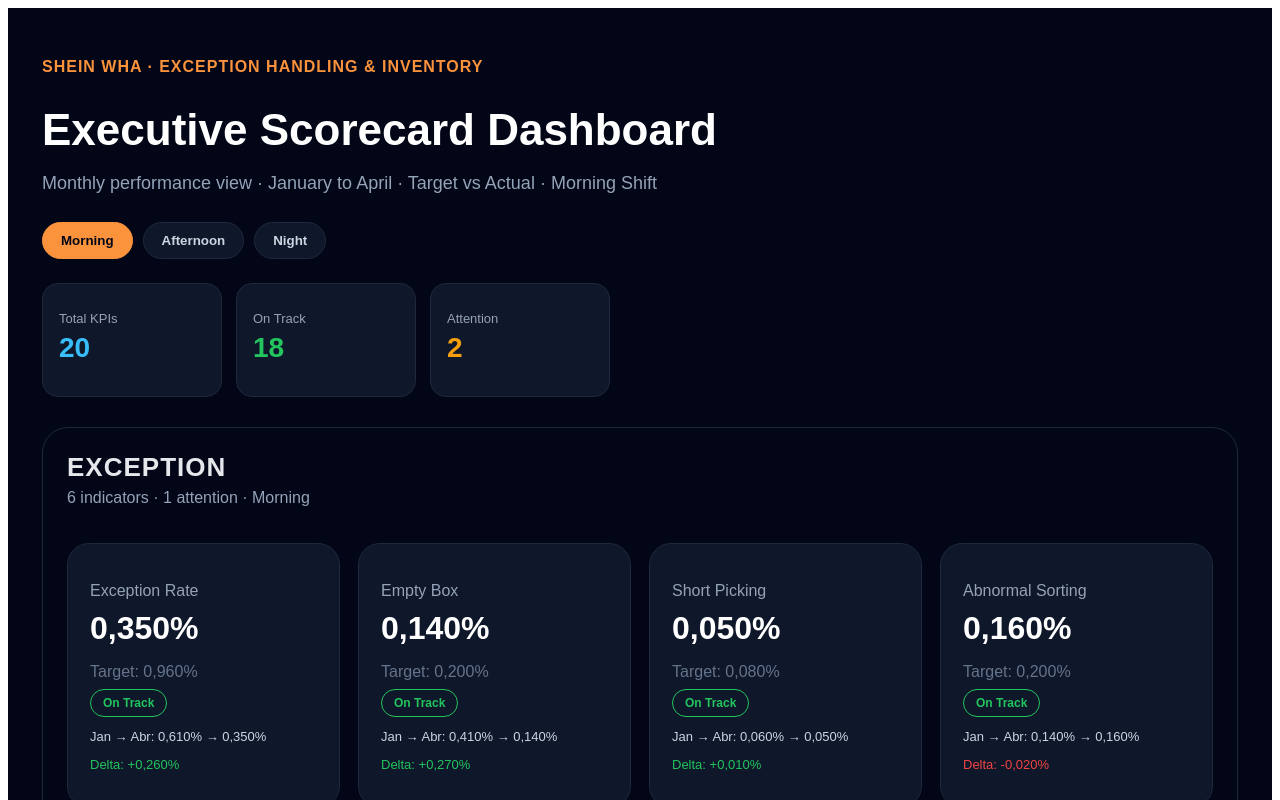
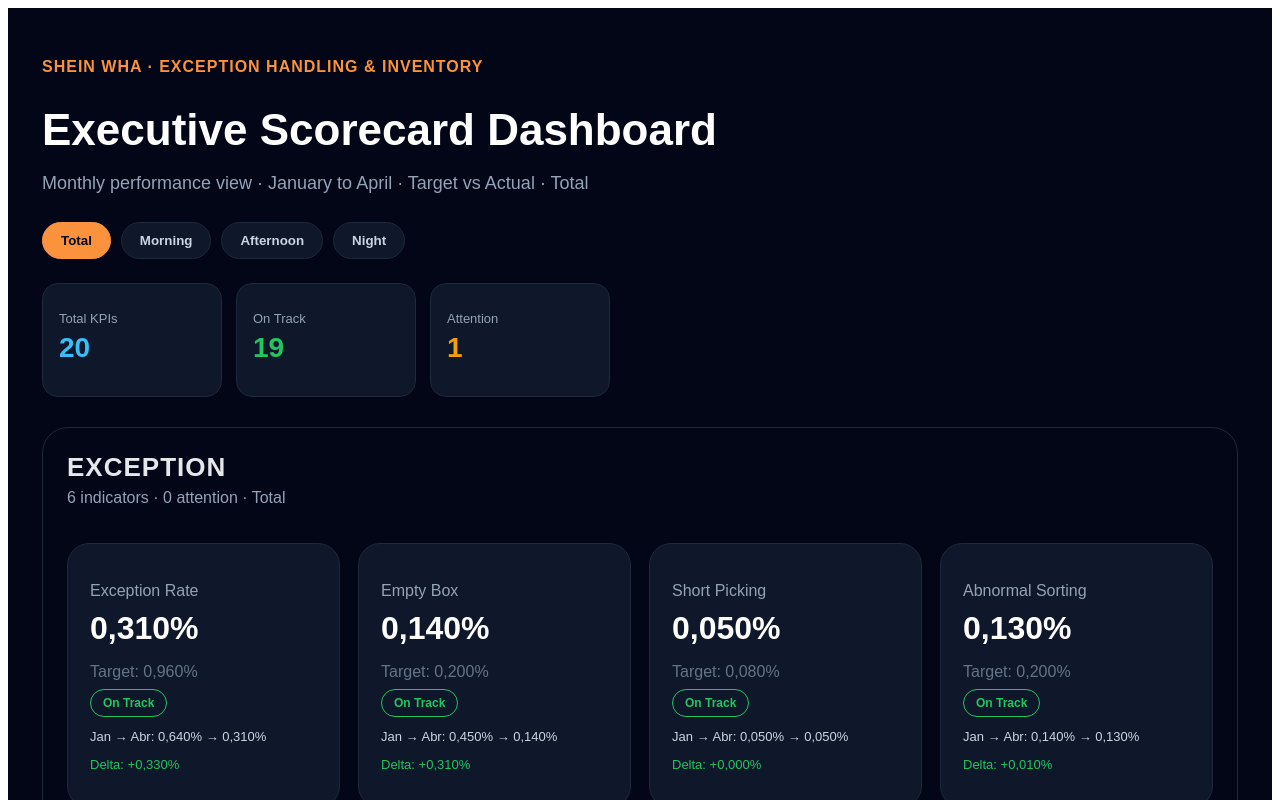
Before and after one commit to gabrielmedinaleite-hue/exception-handling-dashboard, a Next.js app: page / in a window 1280 px wide. Shown: the top 800 px of the page. Built offline with nearby package versions, Linux system fonts and the light colour scheme.

Commit message:
Update page.js

```diff
--- a/app/page.js
+++ b/app/page.js
@@ -1,6 +1,15 @@
 "use client";
 
 import { useState } from "react";
+import {
+  ResponsiveContainer,
+  LineChart,
+  Line,
+  XAxis,
+  YAxis,
+  CartesianGrid,
+  Tooltip,
+} from "recharts";
 
 const baseKpis = [
   {
@@ -10,12 +19,12 @@ const baseKpis = [
     target: 0.095,
     direction: "lower",
     shifts: {
+      Total: { jan: 0.108, feb: 0.003, mar: 0.001, apr: 0.001, value: 0.001 },
       Morning: { jan: 0.108, feb: 0.003, mar: 0.001, apr: 0.001, value: 0.001 },
       Afternoon: { jan: 0.108, feb: 0.003, mar: 0.001, apr: 0.001, value: 0.001 },
       Night: { jan: 0.108, feb: 0.003, mar: 0.001, apr: 0.001, value: 0.001 },
     },
   },
-
   {
     title: "Exception Rate",
     cluster: "EXCEPTION",
@@ -23,6 +32,7 @@ const baseKpis = [
     target: 0.96,
     direction: "lower",
     shifts: {
+      Total: { jan: 0.64, feb: 0.41, mar: 0.47, apr: 0.31, value: 0.31 },
       Morning: { jan: 0.61, feb: 0.44, mar: 0.67, apr: 0.35, value: 0.35 },
       Afternoon: { jan: 0.67, feb: 0.38, mar: 0.37, apr: 0.30, value: 0.30 },
       Night: { jan: 0.63, feb: 0.40, mar: 0.44, apr: 0.30, value: 0.30 },
@@ -35,6 +45,7 @@ const baseKpis = [
     target: 0.20,
     direction: "lower",
     shifts: {
+      Total: { jan: 0.45, feb: 0.27, mar: 0.26, apr: 0.14, value: 0.14 },
       Morning: { jan: 0.41, feb: 0.28, mar: 0.39, apr: 0.14, value: 0.14 },
       Afternoon: { jan: 0.47, feb: 0.28, mar: 0.21, apr: 0.14, value: 0.14 },
       Night: { jan: 0.45, feb: 0.25, mar: 0.23, apr: 0.14, value: 0.14 },
@@ -47,6 +58,7 @@ const baseKpis = [
     target: 0.08,
     direction: "lower",
     shifts: {
+      Total: { jan: 0.05, feb: 0.03, mar: 0.06, apr: 0.05, value: 0.05 },
       Morning: { jan: 0.06, feb: 0.03, mar: 0.07, apr: 0.05, value: 0.05 },
       Afternoon: { jan: 0.05, feb: 0.03, mar: 0.06, apr: 0.05, value: 0.05 },
       Night: { jan: 0.04, feb: 0.04, mar: 0.04, apr: 0.04, value: 0.04 },
@@ -59,6 +71,7 @@ const baseKpis = [
     target: 0.20,
     direction: "lower",
     shifts: {
+      Total: { jan: 0.14, feb: 0.10, mar: 0.15, apr: 0.13, value: 0.13 },
       Morning: { jan: 0.14, feb: 0.13, mar: 0.21, apr: 0.16, value: 0.16 },
       Afternoon: { jan: 0.15, feb: 0.07, mar: 0.11, apr: 0.10, value: 0.10 },
       Night: { jan: 0.14, feb: 0.11, mar: 0.16, apr: 0.12, value: 0.12 },
@@ -68,12 +81,13 @@ const baseKpis = [
     title: "Abnormal Shelving",
     cluster: "EXCEPTION",
     area: "Packing",
-    target: 2.00,
+    target: 2.0,
     direction: "lower",
     shifts: {
+      Total: { jan: 1.27, feb: 1.23, mar: 1.61, apr: 1.72, value: 1.72 },
       Morning: { jan: 1.48, feb: 1.24, mar: 1.95, apr: 2.07, value: 2.07 },
       Afternoon: { jan: 1.47, feb: 1.29, mar: 1.73, apr: 1.92, value: 1.92 },
-      Night: { jan: 0.90, feb: 1.15, mar: 1.16, apr: 1.16, value: 1.16 },
+      Night: { jan: 0.9, feb: 1.15, mar: 1.16, apr: 1.16, value: 1.16 },
     },
   },
   {
@@ -83,6 +97,7 @@ const baseKpis = [
     target: 0.05,
     direction: "lower",
     shifts: {
+      Total: { jan: 0.041, feb: 0.025, mar: 0.034, apr: 0.04, value: 0.04 },
       Morning: { jan: 0.05, feb: 0.03, mar: 0.04, apr: 0.03, value: 0.03 },
       Afternoon: { jan: 0.04, feb: 0.03, mar: 0.04, apr: 0.04, value: 0.04 },
       Night: { jan: 0.04, feb: 0.02, mar: 0.03, apr: 0.03, value: 0.03 },
@@ -96,6 +111,7 @@ const baseKpis = [
     target: 0.15,
     direction: "lower",
     shifts: {
+      Total: { jan: 0.04, feb: 0.02, mar: 0.03, apr: 0.04, value: 0.04 },
       Morning: { jan: 0.09, feb: 0.01, mar: 0.03, apr: 0.03, value: 0.03 },
       Afternoon: { jan: 0.02, feb: 0.01, mar: 0.03, apr: 0.03, value: 0.03 },
       Night: { jan: 0.03, feb: 0.03, mar: 0.04, apr: 0.05, value: 0.05 },
@@ -108,18 +124,20 @@ const baseKpis = [
     target: 0.085,
     direction: "lower",
     shifts: {
-      Morning: { jan: 0.01, feb: 0.00, mar: 0.00, apr: 0.01, value: 0.01 },
+      Total: { jan: 0.01, feb: 0.0, mar: 0.01, apr: 0.01, value: 0.01 },
+      Morning: { jan: 0.01, feb: 0.0, mar: 0.0, apr: 0.01, value: 0.01 },
       Afternoon: { jan: 0.01, feb: 0.01, mar: 0.01, apr: 0.02, value: 0.02 },
-      Night: { jan: 0.01, feb: 0.00, mar: 0.00, apr: 0.01, value: 0.01 },
+      Night: { jan: 0.01, feb: 0.0, mar: 0.0, apr: 0.01, value: 0.01 },
     },
   },
   {
     title: "Missing Shipping",
     cluster: "HANDOVER",
     area: "Handover",
-    target: 0.10,
+    target: 0.1,
     direction: "lower",
     shifts: {
+      Total: { jan: 0.17, feb: 0.078, mar: 0.04, apr: 0.04, value: 0.04 },
       Morning: { jan: 0.04, feb: 0.06, mar: 0.05, apr: 0.03, value: 0.03 },
       Afternoon: { jan: 0.32, feb: 0.09, mar: 0.02, apr: 0.02, value: 0.02 },
       Night: { jan: 0.16, feb: 0.08, mar: 0.05, apr: 0.06, value: 0.06 },
@@ -133,30 +151,33 @@ const baseKpis = [
     target: 0.53,
     direction: "lower",
     shifts: {
+      Total: { jan: 0.21, feb: 0.24, mar: 0.36, apr: 0.27, value: 0.27 },
       Morning: { jan: 0.23, feb: 0.27, mar: 0.46, apr: 0.26, value: 0.26 },
-      Afternoon: { jan: 0.22, feb: 0.20, mar: 0.24, apr: 0.22, value: 0.22 },
-      Night: { jan: 0.22, feb: 0.24, mar: 0.40, apr: 0.32, value: 0.32 },
+      Afternoon: { jan: 0.22, feb: 0.2, mar: 0.24, apr: 0.22, value: 0.22 },
+      Night: { jan: 0.22, feb: 0.24, mar: 0.4, apr: 0.32, value: 0.32 },
     },
   },
   {
     title: "Package Cancellation Rate",
     cluster: "LOST",
     area: "Cancellation",
-    target: 0.10,
+    target: 0.1,
     direction: "lower",
     shifts: {
-      Morning: { jan: 0.09, feb: 0.09, mar: 0.10, apr: 0.07, value: 0.07 },
-      Afternoon: { jan: 0.10, feb: 0.09, mar: 0.09, apr: 0.07, value: 0.07 },
-      Night: { jan: 0.09, feb: 0.10, mar: 0.09, apr: 0.07, value: 0.07 },
+      Total: { jan: 0.1, feb: 0.09, mar: 0.09, apr: 0.07, value: 0.07 },
+      Morning: { jan: 0.09, feb: 0.09, mar: 0.1, apr: 0.07, value: 0.07 },
+      Afternoon: { jan: 0.1, feb: 0.09, mar: 0.09, apr: 0.07, value: 0.07 },
+      Night: { jan: 0.09, feb: 0.1, mar: 0.09, apr: 0.07, value: 0.07 },
     },
   },
   {
     title: "3P On Time Return to Seller 2D",
     cluster: "LOST",
     area: "Return",
-    target: 95.00,
+    target: 95,
     direction: "higher",
     shifts: {
+      Total: { jan: 41.6, feb: 46.2, mar: 49.3, apr: 40.0, value: 40.0 },
       Morning: { jan: 42.7, feb: 48.8, mar: 51.9, apr: 49.1, value: 49.1 },
       Afternoon: { jan: 45.7, feb: 34.1, mar: 36.1, apr: 24.5, value: 24.5 },
       Night: { jan: 19.9, feb: 49.0, mar: 60.1, apr: 36.7, value: 36.7 },
@@ -169,9 +190,10 @@ const baseKpis = [
     target: 0.05,
     direction: "lower",
     shifts: {
+      Total: { jan: 0.086, feb: 0.052, mar: 0.032, apr: 0.011, value: 0.011 },
       Morning: { jan: 0.087, feb: 0.059, mar: 0.036, apr: 0.011, value: 0.011 },
-      Afternoon: { jan: 0.110, feb: 0.047, mar: 0.030, apr: 0.013, value: 0.013 },
-      Night: { jan: 0.077, feb: 0.050, mar: 0.030, apr: 0.009, value: 0.009 },
+      Afternoon: { jan: 0.11, feb: 0.047, mar: 0.03, apr: 0.013, value: 0.013 },
+      Night: { jan: 0.077, feb: 0.05, mar: 0.03, apr: 0.009, value: 0.009 },
     },
   },
 
@@ -179,11 +201,12 @@ const baseKpis = [
     title: "IRDR",
     cluster: "INVENTORY",
     area: "Inventory",
-    target: 0.50,
+    target: 0.5,
     direction: "lower",
     shifts: {
+      Total: { jan: 0.86, feb: 1.04, mar: 0.63, apr: 0.34, value: 0.34 },
       Morning: { jan: 0.16, feb: 0.19, mar: 0.14, apr: 0.08, value: 0.08 },
-      Afternoon: { jan: 0.20, feb: 0.24, mar: 0.16, apr: 0.10, value: 0.10 },
+      Afternoon: { jan: 0.2, feb: 0.24, mar: 0.16, apr: 0.1, value: 0.1 },
       Night: { jan: 0.25, feb: 0.29, mar: 0.16, apr: 0.09, value: 0.09 },
     },
   },
@@ -191,10 +214,11 @@ const baseKpis = [
     title: "Counting Coverage Rate 1 Week",
     cluster: "INVENTORY",
     area: "Inventory",
-    target: 33.3,
+    target: 100,
     direction: "higher",
     shifts: {
-      Morning: { jan: 44.25, feb: 39.80, mar: 42.18, apr: 47.01, value: 47.01 },
+      Total: { jan: 100, feb: 100, mar: 99.82, apr: 100, value: 100 },
+      Morning: { jan: 44.25, feb: 39.8, mar: 42.18, apr: 47.01, value: 47.01 },
       Afternoon: { jan: 28.21, feb: 27.21, mar: 33.08, apr: 35.02, value: 35.02 },
       Night: { jan: 27.54, feb: 32.99, mar: 24.74, apr: 17.71, value: 17.71 },
     },
@@ -203,11 +227,12 @@ const baseKpis = [
     title: "Wrongly Count",
     cluster: "INVENTORY",
     area: "Inventory",
-    target: 1.00,
+    target: 1,
     direction: "lower",
     shifts: {
+      Total: { jan: 0.1, feb: 0.16, mar: 0.11, apr: 0.06, value: 0.06 },
       Morning: { jan: 0.11, feb: 0.19, mar: 0.07, apr: 0.04, value: 0.04 },
-      Afternoon: { jan: 0.18, feb: 0.29, mar: 0.23, apr: 0.10, value: 0.10 },
+      Afternoon: { jan: 0.18, feb: 0.29, mar: 0.23, apr: 0.1, value: 0.1 },
       Night: { jan: 0.02, feb: 0.01, mar: 0.02, apr: 0.02, value: 0.02 },
     },
   },
@@ -215,9 +240,10 @@ const baseKpis = [
     title: "Counting In Time Rate 24H",
     cluster: "INVENTORY",
     area: "Inventory",
-    target: 100.00,
+    target: 100,
     direction: "higher",
     shifts: {
+      Total: { jan: 100, feb: 100, mar: 100, apr: 100, value: 100 },
       Morning: { jan: 100, feb: 100, mar: 100, apr: 100, value: 100 },
       Afternoon: { jan: 100, feb: 100, mar: 100, apr: 100, value: 100 },
       Night: { jan: 100, feb: 100, mar: 100, apr: 100, value: 100 },
@@ -228,9 +254,10 @@ const baseKpis = [
     title: "3D Tickets On Time Rate",
     cluster: "TICKET",
     area: "Tickets",
-    target: 99.00,
+    target: 99,
     direction: "higher",
     shifts: {
+      Total: { jan: 99.71, feb: 99.94, mar: 99.84, apr: 99.91, value: 99.91 },
       Morning: { jan: 99.71, feb: 99.94, mar: 99.84, apr: 99.91, value: 99.91 },
       Afternoon: { jan: 99.71, feb: 99.94, mar: 99.84, apr: 99.91, value: 99.91 },
       Night: { jan: 99.71, feb: 99.94, mar: 99.84, apr: 99.91, value: 99.91 },
@@ -243,6 +270,7 @@ const baseKpis = [
     target: 0.15,
     direction: "lower",
     shifts: {
+      Total: { jan: 0.11, feb: 0.05, mar: 0.07, apr: 0.04, value: 0.04 },
       Morning: { jan: 0.12, feb: 0.04, mar: 0.08, apr: 0.05, value: 0.05 },
       Afternoon: { jan: 0.14, feb: 0.04, mar: 0.07, apr: 0.04, value: 0.04 },
       Night: { jan: 0.09, feb: 0.05, mar: 0.06, apr: 0.04, value: 0.04 },
@@ -251,7 +279,7 @@ const baseKpis = [
 ];
 
 const clusters = ["EXCEPTION", "HANDOVER", "LOST", "INVENTORY", "TICKET"];
-const shifts = ["Morning", "Afternoon", "Night"];
+const shifts = ["Total", "Morning", "Afternoon", "Night"];
 
 function buildKpisByShift(shift) {
   return baseKpis.map((item) => ({
@@ -288,9 +316,10 @@ function deltaValue(item) {
 }
 
 export default function Dashboard() {
-  const [selectedShift, setSelectedShift] = useState("Morning");
+  const [selectedShift, setSelectedShift] = useState("Total");
+  const [selectedKpi, setSelectedKpi] = useState(null);
+
   const kpis = buildKpisByShift(selectedShift);
-
   const onTrack = kpis.filter((k) => getStatus(k) === "On Track").length;
   const attention = kpis.length - onTrack;
 
@@ -317,11 +346,11 @@ export default function Dashboard() {
         </h1>
 
         <p style={{ color: "#94a3b8", fontSize: "18px" }}>
-          Monthly performance view · January to April · Target vs Actual · {selectedShift} Shift
+          Monthly performance view · January to April · Target vs Actual · {selectedShift}
         </p>
       </header>
 
-      <section style={{ display: "flex", gap: "10px", marginBottom: "24px" }}>
+      <section style={{ display: "flex", gap: "10px", marginBottom: "24px", flexWrap: "wrap" }}>
         {shifts.map((shift) => (
           <button
             key={shift}
@@ -364,7 +393,7 @@ export default function Dashboard() {
 
             <div style={{ display: "grid", gridTemplateColumns: "repeat(auto-fit,minmax(235px,1fr))", gap: "18px" }}>
               {clusterKpis.map((item) => (
-                <KpiCard key={item.title} item={item} />
+                <KpiCard key={item.title} item={item} onClick={() => setSelectedKpi(item)} />
               ))}
             </div>
           </section>
@@ -373,11 +402,11 @@ export default function Dashboard() {
 
       <section style={{ ...panel, marginBottom: "30px" }}>
         <h2 style={{ fontSize: "28px", marginBottom: "8px" }}>
-          Attention Indicators · {selectedShift} Shift Deep Dive
+          Attention Indicators · {selectedShift} Deep Dive
         </h2>
 
         <p style={{ color: "#94a3b8", marginBottom: "24px" }}>
-          Indicadores fora da meta no turno selecionado.
+          Indicadores fora da meta na visão selecionada.
         </p>
 
         <div style={{ overflowX: "auto" }}>
@@ -414,6 +443,76 @@ export default function Dashboard() {
           </table>
         </div>
       </section>
+
+      {selectedKpi && (
+        <div
+          onClick={() => setSelectedKpi(null)}
+          style={{
+            position: "fixed",
+            inset: 0,
+            background: "rgba(0,0,0,0.72)",
+            display: "flex",
+            alignItems: "center",
+            justifyContent: "center",
+            zIndex: 999,
+            padding: "20px",
+          }}
+        >
+          <div
+            onClick={(e) => e.stopPropagation()}
+            style={{
+              width: "min(900px, 100%)",
+              background: "#0f172a",
+              border: "1px solid #1e293b",
+              borderRadius: "24px",
+              padding: "30px",
+            }}
+          >
+            <div style={{ display: "flex", justifyContent: "space-between", gap: "20px", alignItems: "start", marginBottom: "24px" }}>
+              <div>
+                <h2 style={{ margin: 0, fontSize: "28px" }}>
+                  {selectedKpi.title} · Monthly Evolution
+                </h2>
+                <p style={{ color: "#94a3b8", marginTop: "8px" }}>
+                  {selectedShift} · Target vs Actual
+                </p>
+              </div>
+
+              <button
+                onClick={() => setSelectedKpi(null)}
+                style={{
+                  background: "#020617",
+                  color: "#cbd5e1",
+                  border: "1px solid #334155",
+                  borderRadius: "999px",
+                  padding: "8px 14px",
+                  cursor: "pointer",
+                }}
+              >
+                Close
+              </button>
+            </div>
+
+            <ResponsiveContainer width="100%" height={400}>
+              <LineChart
+                data={[
+                  { month: "Jan", value: selectedKpi.jan, target: selectedKpi.target },
+                  { month: "Fev", value: selectedKpi.feb, target: selectedKpi.target },
+                  { month: "Mar", value: selectedKpi.mar, target: selectedKpi.target },
+                  { month: "Abr", value: selectedKpi.apr, target: selectedKpi.target },
+                ]}
+              >
+                <CartesianGrid strokeDasharray="3 3" stroke="#1e293b" />
+                <XAxis dataKey="month" stroke="#94a3b8" />
+                <YAxis stroke="#94a3b8" />
+                <Tooltip />
+                <Line type="monotone" dataKey="value" name="Actual" stroke="#38bdf8" strokeWidth={4} dot={{ r: 5 }} />
+                <Line type="monotone" dataKey="target" name="Target" stroke="#ef4444" strokeWidth={3} dot={false} />
+              </LineChart>
+            </ResponsiveContainer>
+          </div>
+        </div>
+      )}
     </main>
   );
 }
@@ -427,14 +526,23 @@ function TopCard({ title, value, color }) {
   );
 }
 
-function KpiCard({ item }) {
+function KpiCard({ item, onClick }) {
   const status = getStatus(item);
   const color = getColor(status);
   const delta = deltaValue(item);
   const deltaGood = delta >= 0;
 
   return (
-    <div style={{ background: "#0f172a", border: "1px solid #1e293b", borderRadius: "22px", padding: "22px" }}>
+    <div
+      onClick={onClick}
+      style={{
+        background: "#0f172a",
+        border: "1px solid #1e293b",
+        borderRadius: "22px",
+        padding: "22px",
+        cursor: "pointer",
+      }}
+    >
       <p style={{ color: "#94a3b8", marginBottom: "10px" }}>{item.title}</p>
 
       <h2 style={{ fontSize: "32px", margin: "0 0 8px 0" }}>
```
